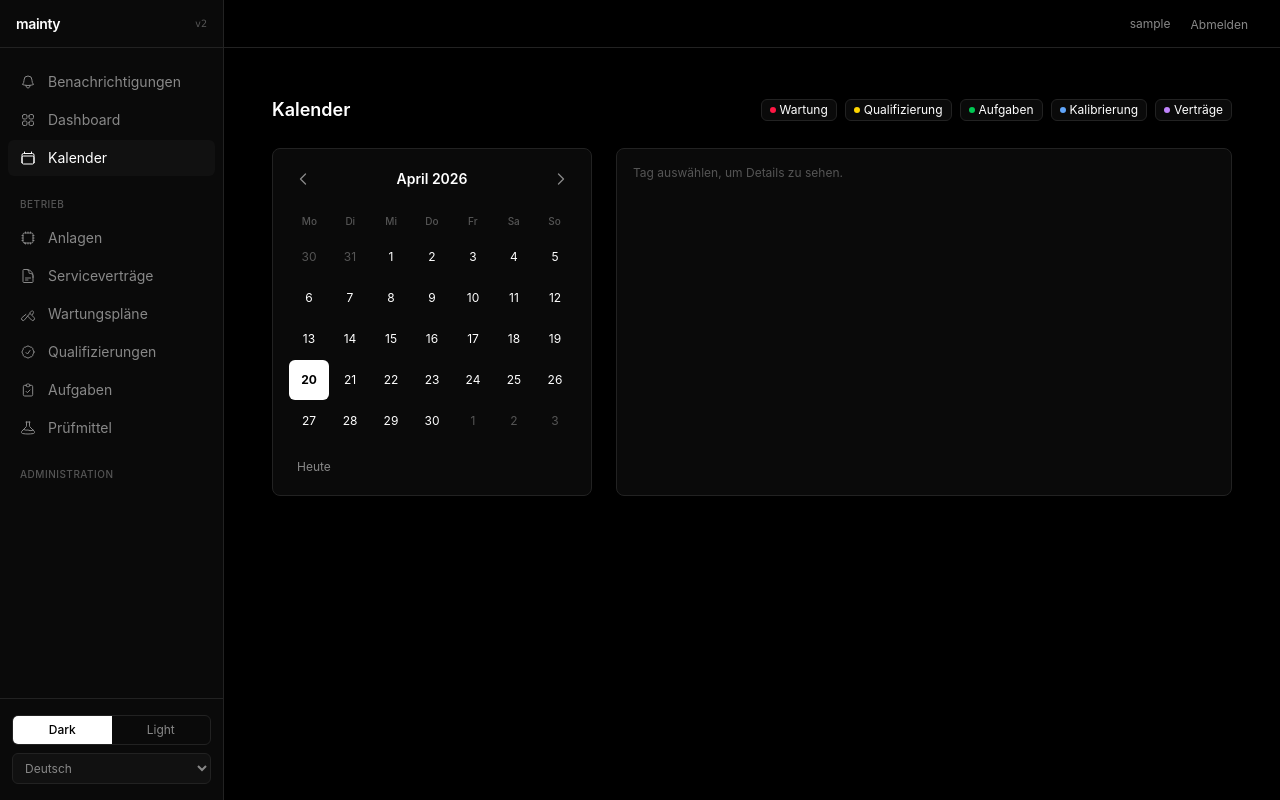
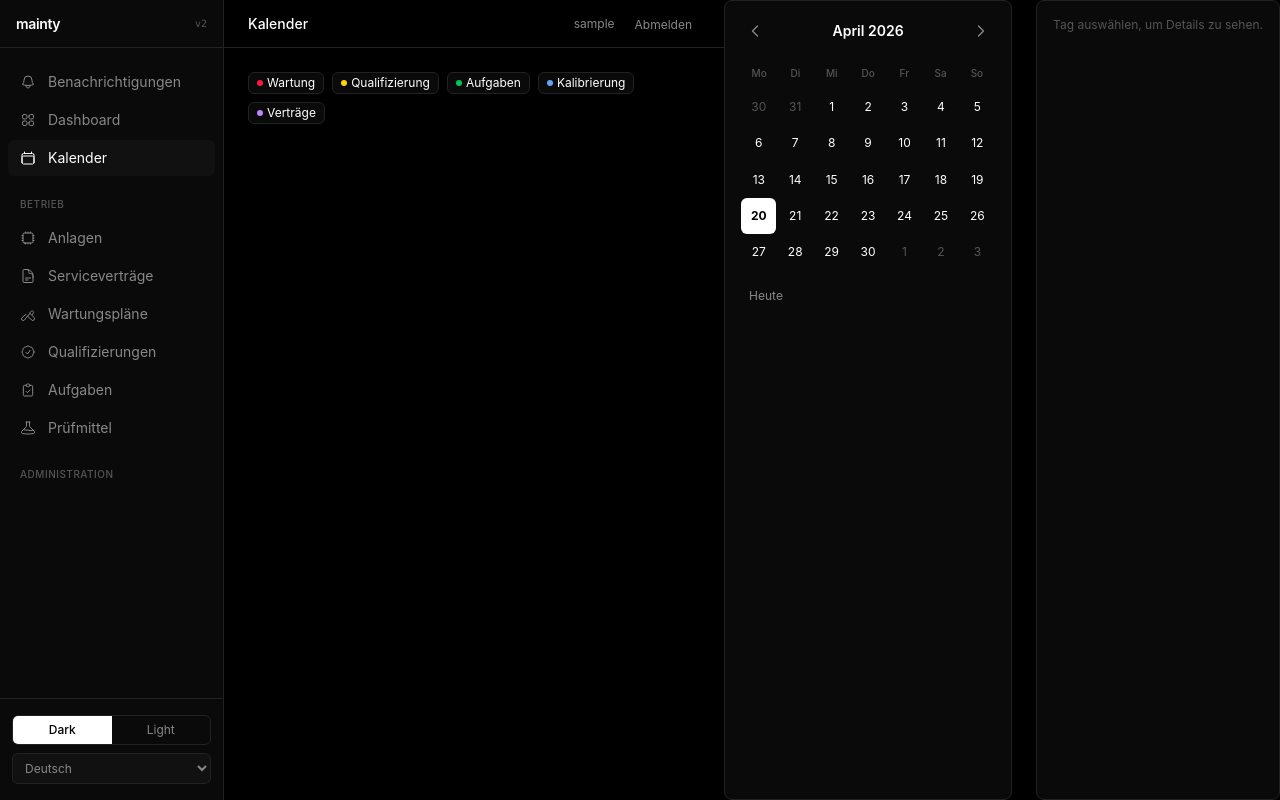
Before and after one commit to Brembo109/mainty-v2, a Django app: page /calendar/ in a window 1280 px wide. Run offline with Django 5.2, Linux system fonts and the light colour scheme; the visitor is signed in with stand-in values (Sample User, id 1); data comes from the database, SQL or seed files in the repository; data that the repository does not hold is empty; style sheets or scripts are compiled from the project's sources; some libraries are stand-ins or nearby versions.

Commit message:
fix: calendar layout — remove double padding and responsive breakpoint causing mobile flash

```diff
--- a/templates/core/calendar.html
+++ b/templates/core/calendar.html
@@ -2,16 +2,12 @@
 {% load i18n %}
 
 {% block title %}{% trans "Kalender" %}{% endblock %}
+{% block page_title %}{% trans "Kalender" %}{% endblock %}
 
 {% block content %}
-<div class="p-6 max-w-5xl mx-auto">
 
-  {# Page header + filter bar #}
-  <div class="flex flex-col sm:flex-row sm:items-center gap-4 mb-6">
-    <h1 class="text-lg font-semibold text-content-primary">{% trans "Kalender" %}</h1>
-
-    {# Type filter toggles #}
-    <div class="flex flex-wrap gap-2 sm:ml-auto" id="calendar-filters">
+  {# Filter bar #}
+  <div class="flex flex-wrap gap-2 mb-5" id="calendar-filters">
       {% for type_key, type_label, type_dot_class in filter_types %}
       <label class="flex items-center gap-1.5 cursor-pointer select-none">
         <input type="checkbox"
@@ -32,18 +28,17 @@
   </div>
 
   {# Two-column layout: grid + day detail #}
-  <div class="flex flex-col lg:flex-row gap-6">
+  <div class="flex gap-6">
     {# Calendar grid — left column #}
-    <div class="lg:w-80 shrink-0 bg-surface-elevated rounded-lg border border-border p-4">
+    <div class="w-72 shrink-0 bg-surface-elevated rounded-lg border border-border p-4">
       {% include "core/partials/_calendar_grid.html" %}
     </div>
 
     {# Day detail — right column #}
-    <div class="flex-1 bg-surface-elevated rounded-lg border border-border p-4 min-h-48">
+    <div class="flex-1 bg-surface-elevated rounded-lg border border-border p-4">
       {% include "core/partials/_calendar_day.html" %}
     </div>
   </div>
-</div>
 
 <script>
 function applyCalendarFilters() {
```
